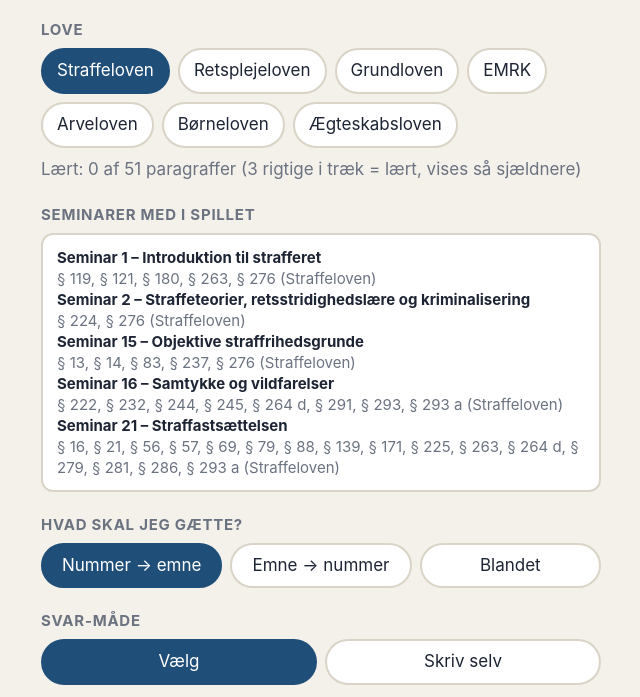
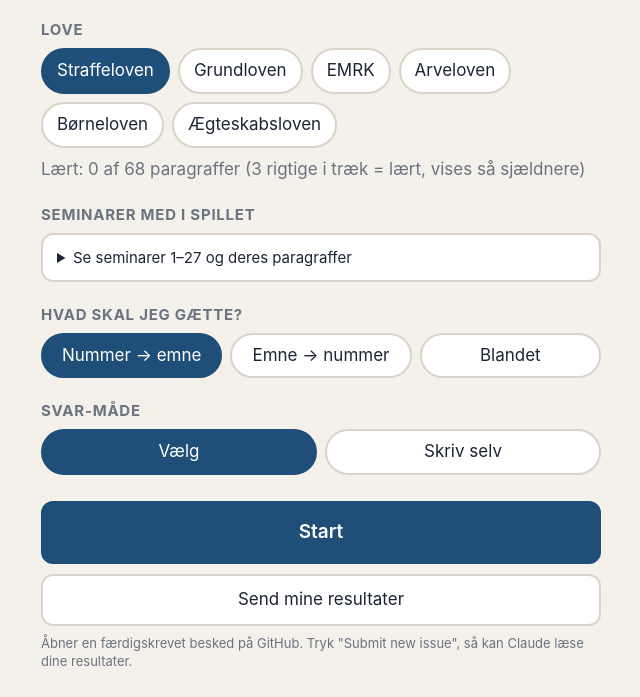
Before and after one commit to josvajerico-hub/paragraf-spillet, a plain HTML site: page index.html in a window 1280 px wide. Shown: the part 91-788 px from the top of the page, without its empty margins (319-959 px from the left). Drawn offline with Linux system fonts and the light colour scheme.

Commit message:
Add paragraphs from all 27 seminars

```diff
--- a/index.html
+++ b/index.html
@@ -54,7 +54,7 @@ input.ans{font:inherit;font-size:18px;width:100%;padding:14px;border-radius:12px
   <p class="sub" id="prog" style="margin-top:10px"></p>
 
   <h2>Seminarer med i spillet</h2>
-  <div id="sems" class="sems"></div>
+  <details class="sems"><summary>Se seminarer 1–27 og deres paragraffer</summary><div id="sems"></div></details>
 
   <h2>Hvad skal jeg gætte?</h2>
   <div class="row" id="dirs">
@@ -96,7 +96,6 @@ const CARDS = [
  ["Straffeloven","1","Legalitetsprincippet (ingen straf uden lov)"],
  ["Straffeloven","13","Nødværge"],
  ["Straffeloven","14","Nødret"],
- ["Straffeloven","15","Strafferetlig lavalder (under 15 år)",["lavalder"]],
  ["Straffeloven","16","Utilregnelighed (sindssygdom m.v.)",["utilregnelighed"]],
  ["Straffeloven","19","Forsæt som hovedregel (uagtsomhed kun hvis bestemt)",["forsæt"]],
  ["Straffeloven","21","Forsøg"],
@@ -131,26 +130,39 @@ const CARDS = [
  ["Straffeloven","241","Uagtsomt manddrab",["uagtsomt drab"]],
  ["Straffeloven","244","Simpel vold",["vold"]],
  ["Straffeloven","245","Grov vold"],
- ["Straffeloven","246","Særlig grov vold"],
  ["Straffeloven","252","Farlig adfærd (udsætte andre for fare)",["farlig adfærd"]],
  ["Straffeloven","260","Ulovlig tvang",["tvang"]],
- ["Straffeloven","261","Frihedsberøvelse"],
  ["Straffeloven","266","Trusler",["trussel"]],
- ["Straffeloven","267","Ærekrænkelse",["injurier","ærefornærmelse"]],
- ["Straffeloven","268","Bagvaskelse"],
  ["Straffeloven","276","Tyveri"],
- ["Straffeloven","278","Underslæb"],
  ["Straffeloven","279","Bedrageri"],
  ["Straffeloven","281","Afpresning"],
- ["Straffeloven","290","Hæleri"],
  ["Straffeloven","288","Røveri"],
  ["Straffeloven","291","Hærværk (skade på ting)",["hærværk"]],
 
- /* STRAFFEPROCES */
- ["Retsplejeloven","750","Proportionalitet ved tvangsindgreb (straffeproces)",["proportionalitet"],1],
- ["Retsplejeloven","762","Varetægtsfængsling",["fængsling"],1],
- ["Retsplejeloven","780","Telefonaflytning (indgreb i meddelelseshemmeligheden)",["telefonaflytning","aflytning"],1],
- ["Retsplejeloven","793","Ransagning",null,1],
+ ["Straffeloven","6","Straffemyndighed: handlinger i Danmark og på danske skibe"],
+ ["Straffeloven","7","Straffemyndighed: handlinger i udlandet (dansk tilknytning)"],
+ ["Straffeloven","8","Straffemyndighed: handlinger uden for Danmark (statens interesser m.v.)"],
+ ["Straffeloven","9","Hvor en handling anses for begået (gerningssted)",["gerningssted"]],
+ ["Straffeloven","9 a","Udenlandsk materiale tilgængeligt i Danmark"],
+ ["Straffeloven","68","Foranstaltninger efter frifindelse (§ 16)",["foranstaltninger efter frifindelse"]],
+ ["Straffeloven","70","Forvaring (betingelser)",["forvaring"]],
+ ["Straffeloven","81 a","Forhøjet straf ved gruppekonflikter"],
+ ["Straffeloven","81 c","Forhøjet straf i skærpet strafzone",["skærpet strafzone"]],
+ ["Straffeloven","93 b","Ingen forældelse (folkeretlige forbrydelser m.m.)"],
+ ["Straffeloven","122","Bestikkelse (at give)",["aktiv bestikkelse"]],
+ ["Straffeloven","123","Pression eller chikane mod vidner",["vidnepression"]],
+ ["Straffeloven","135","Ugrundet påkaldelse af hjælp (falsk alarm)",["falsk alarm"]],
+ ["Straffeloven","136","Offentlig opfordring til forbrydelse",["offentlig tilskyndelse"]],
+ ["Straffeloven","144","Bestikkelse (at modtage)",["passiv bestikkelse"]],
+ ["Straffeloven","158","Falsk forklaring for retten",["falsk forklaring"]],
+ ["Straffeloven","159","Straffrihed for sigtedes falske forklaring"],
+ ["Straffeloven","163","Urigtig erklæring til brug i retsforhold"],
+ ["Straffeloven","192 a","Grov overtrædelse af våbenlovgivningen",["våben"]],
+ ["Straffeloven","235","Udbredelse af seksuelt børnemateriale",["børneporno"]],
+ ["Straffeloven","238","Mors drab på nyfødt barn"],
+ ["Straffeloven","240","Medvirken til selvmord"],
+ ["Straffeloven","243","Psykisk vold i husstand",["psykisk vold"]],
+ ["Straffeloven","276 a","Indbrudstyveri"],
 
  /* RETSSYSTEMET & JURIDISK METODE */
  ["Grundloven","3","Magtens tredeling"],
@@ -201,11 +213,34 @@ const CARDS = [
 const SEMINARS = [
  {nr:1, titel:"Introduktion til strafferet", paras:[["Straffeloven","119"],["Straffeloven","121"],["Straffeloven","180"],["Straffeloven","263"],["Straffeloven","276"]]},
  {nr:2, titel:"Straffeteorier, retsstridighedslære og kriminalisering", paras:[["Straffeloven","224"],["Straffeloven","276"]]},
+ {nr:3, titel:"Legalitetsprincippet (§ 1)", paras:[["Straffeloven","1"],["Straffeloven","68"],["Straffeloven","123"],["Straffeloven","144"],["Straffeloven","163"],["Straffeloven","235"],["Straffeloven","244"],["Straffeloven","260"],["Straffeloven","276"]]},
+ {nr:4, titel:"Legalitetsprincippet i EMRK artikel 7", paras:[["EMRK","7"],["Straffeloven","1"],["Straffeloven","82"],["Straffeloven","93"],["Straffeloven","243"]]},
+ {nr:5, titel:"Ansvarssubjektet", paras:[["Straffeloven","70"]]},
+ {nr:6, titel:"Tilregnelse – forsæt", paras:[["Straffeloven","19"],["Straffeloven","237"],["Straffeloven","245"],["Straffeloven","252"],["Straffeloven","281"]]},
+ {nr:7, titel:"Tilregnelse – uagtsomhed og objektivt ansvar", paras:[["Straffeloven","241"]]},
+ {nr:8, titel:"Tilregnelse – vildfarelser", paras:[["Straffeloven","82"]]},
+ {nr:9, titel:"Forsøg I", paras:[["Straffeloven","21"]]},
+ {nr:10, titel:"Forsøg II", paras:[["Straffeloven","21"],["Straffeloven","276 a"]]},
+ {nr:11, titel:"Forsøg, frivillig tilbagetræden", paras:[["Straffeloven","237"],["Straffeloven","276"],["Straffeloven","293"],["Straffeloven","276 a"]]},
+ {nr:12, titel:"Strafbar medvirken I", paras:[["Straffeloven","23"],["Straffeloven","158"],["Straffeloven","159"],["Straffeloven","288"]]},
+ {nr:13, titel:"Strafbar medvirken II", paras:[["Straffeloven","119"],["Straffeloven","158"],["Straffeloven","240"],["Straffeloven","244"],["Straffeloven","245"]]},
+ {nr:14, titel:"Strafbar medvirken III", paras:[["Straffeloven","1"],["Straffeloven","23"],["Straffeloven","136"],["Straffeloven","238"],["Straffeloven","288"],["Straffeloven","192 a"]]},
  {nr:15, titel:"Objektive straffrihedsgrunde", paras:[["Straffeloven","13"],["Straffeloven","14"],["Straffeloven","83"],["Straffeloven","237"],["Straffeloven","276"]]},
- {nr:16, titel:"Samtykke og vildfarelser", paras:[["Straffeloven","222"],["Straffeloven","232"],["Straffeloven","244"],["Straffeloven","245"],["Straffeloven","264 d"],["Straffeloven","291"],["Straffeloven","293"],["Straffeloven","293 a"]]},
- {nr:21, titel:"Straffastsættelsen", paras:[["Straffeloven","16"],["Straffeloven","21"],["Straffeloven","56"],["Straffeloven","57"],["Straffeloven","69"],["Straffeloven","79"],["Straffeloven","88"],["Straffeloven","139"],["Straffeloven","171"],["Straffeloven","225"],["Straffeloven","263"],["Straffeloven","264 d"],["Straffeloven","279"],["Straffeloven","281"],["Straffeloven","286"],["Straffeloven","293 a"]]}
+ {nr:16, titel:"Samtykke og vildfarelser", paras:[["Straffeloven","222"],["Straffeloven","232"],["Straffeloven","244"],["Straffeloven","245"],["Straffeloven","291"],["Straffeloven","264 d"],["Straffeloven","293 a"]]},
+ {nr:17, titel:"Forældelse", paras:[["Straffeloven","1"],["Straffeloven","232"],["Straffeloven","93 b"]]},
+ {nr:18, titel:"Dansk straffemyndighed", paras:[["Straffeloven","6"],["Straffeloven","7"],["Straffeloven","8"],["Straffeloven","9"],["Straffeloven","9 a"]]},
+ {nr:19, titel:"Straffastsættelsen I", paras:[["Straffeloven","80"],["Straffeloven","81"],["Straffeloven","82"],["Straffeloven","119"],["Straffeloven","135"],["Straffeloven","266"],["Straffeloven","276"]]},
+ {nr:20, titel:"Straffastsættelsen II", paras:[["Straffeloven","82"],["Straffeloven","83"],["Straffeloven","122"],["Straffeloven","237"],["Straffeloven","244"],["Straffeloven","245"],["Straffeloven","266"],["Straffeloven","279"],["Straffeloven","81 a"],["Straffeloven","81 c"]]},
+ {nr:21, titel:"Straffastsættelsen III", paras:[["Straffeloven","16"],["Straffeloven","21"],["Straffeloven","57"],["Straffeloven","68"],["Straffeloven","69"],["Straffeloven","79"],["Straffeloven","88"],["Straffeloven","139"],["Straffeloven","171"],["Straffeloven","216"],["Straffeloven","224"],["Straffeloven","225"],["Straffeloven","263"],["Straffeloven","279"],["Straffeloven","281"],["Straffeloven","286"],["Straffeloven","264 d"],["Straffeloven","293 a"]]},
+ {nr:22, titel:"Straffeproces: efterforskning (Retsplejeloven – ikke kontrolleret endnu)", paras:[]},
+ {nr:23, titel:"Tvangsindgreb og agentvirksomhed (Retsplejeloven – ikke kontrolleret endnu)", paras:[]},
+ {nr:24, titel:"Påtale, tiltale, tilståelse (Retsplejeloven – ikke kontrolleret endnu)", paras:[]},
+ {nr:25, titel:"Hovedforhandling I (Retsplejeloven – ikke kontrolleret endnu)", paras:[]},
+ {nr:26, titel:"Hovedforhandling II", paras:[["Straffeloven","252"]]},
+ {nr:27, titel:"Bevisbyrde, bevisførelse og bevisbedømmelse", paras:[["Straffeloven","180"],["Straffeloven","276 a"]]}
 ];
-const semOf=c=>SEMINARS.filter(s=>s.paras.some(([l,p])=>l===c.lov&&p===c.p)).map(s=>'Seminar '+s.nr);
+
+const semOf=c=>{const n=SEMINARS.filter(s=>s.paras.some(([l,p])=>l===c.lov&&p===c.p)).map(s=>s.nr);return n.length?['Seminar '+n.join(', ')]:[]};
 
 /* ===== SPIL ===== */
 const $=id=>document.getElementById(id);
@@ -227,7 +262,7 @@ $('send').onclick=()=>{
   window.open(url,'_blank')||(location.href=url);
 };
 function drawHome(){
-  $('sems').innerHTML=SEMINARS.map(s=>'<b>Seminar '+s.nr+' – '+s.titel+'</b><span>'+s.paras.map(([l,p])=>'§ '+p).join(', ')+' ('+s.paras[0][0]+')</span>').join('<br>');
+  $('sems').innerHTML=SEMINARS.map(s=>'<b>Seminar '+s.nr+' – '+s.titel+'</b><span>'+(s.paras.length?s.paras.map(([l,p])=>(l==='EMRK'?'Art. ':'§ ')+p).join(', '):'ingen paragraffer i spillet endnu')+'</span>').join('<br>');
   $('laws').innerHTML='';
   LAWS.forEach(l=>{
     const b=document.createElement('button');
```
